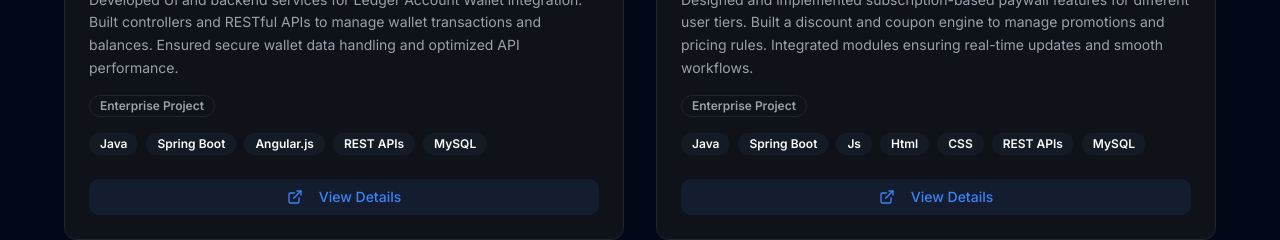
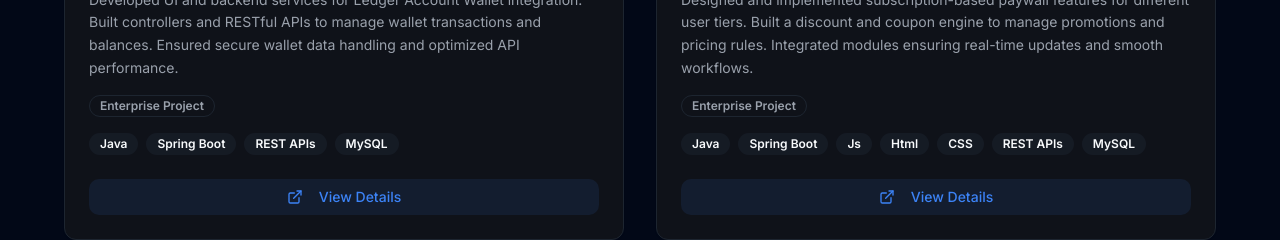
Before and after one commit to mskumar1/my-portfolio, a React (Vite) app: page / in a window 1280 px wide. Shown: the part 7160-7400 px from the top of the page. Built offline with nearby package versions, Linux system fonts and the light colour scheme.

Commit message:
Sections Updated

```diff
--- a/src/components/Projects.tsx
+++ b/src/components/Projects.tsx
@@ -87,7 +87,7 @@ const Projects = () => {
     {
         title: "Ledger Wallet Project",
         description: "Developed UI and backend services for Ledger Account Wallet integration. Built controllers and RESTful APIs to manage wallet transactions and balances. Ensured secure wallet data handling and optimized API performance.",
-        technologies: ["Java", "Spring Boot", "Angular.js", "REST APIs", "MySQL"],
+        technologies: ["Java", "Spring Boot", "REST APIs", "MySQL"], //"Angular.js",
         status: "Completed",
         type: "Enterprise Project",
         icon: Wallet,
```
